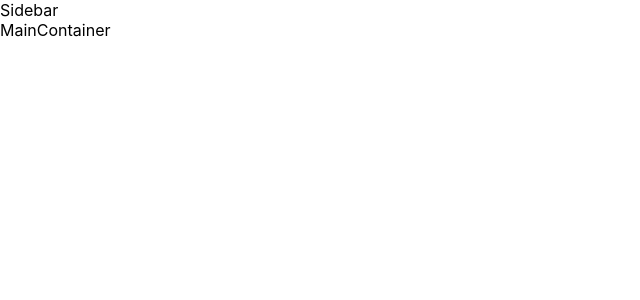
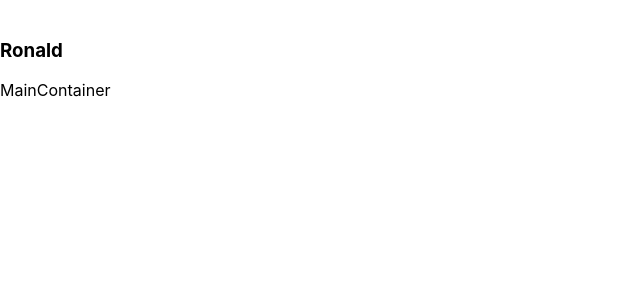
Before and after one commit to Saurabh9399/React-Slack-clone, a React (Create React App) app: page /slack in a window 1280 px wide. Shown: the top 300 px of the page, without its empty margins (0-640 px from the left). Built offline with nearby package versions, Linux system fonts and the light colour scheme.

Commit message:
adding user profile

```diff
--- a/src/components/Sidebar.js
+++ b/src/components/Sidebar.js
@@ -3,9 +3,17 @@ import React, { Component } from 'react'
 export default class Sidebar extends Component {
     render() {
         return (
-            <div>
-                Sidebar
+          <div id="sidebar">
+            <div className="user-profile">
+                <div>
+                    <img src="" alt=""/>
+                </div>
+                <div>
+                    <h3>Ronald</h3>
+                </div>
             </div>
-        )
+            <div className="user-channels"></div>
+          </div>
+        );
     }
 }
```
